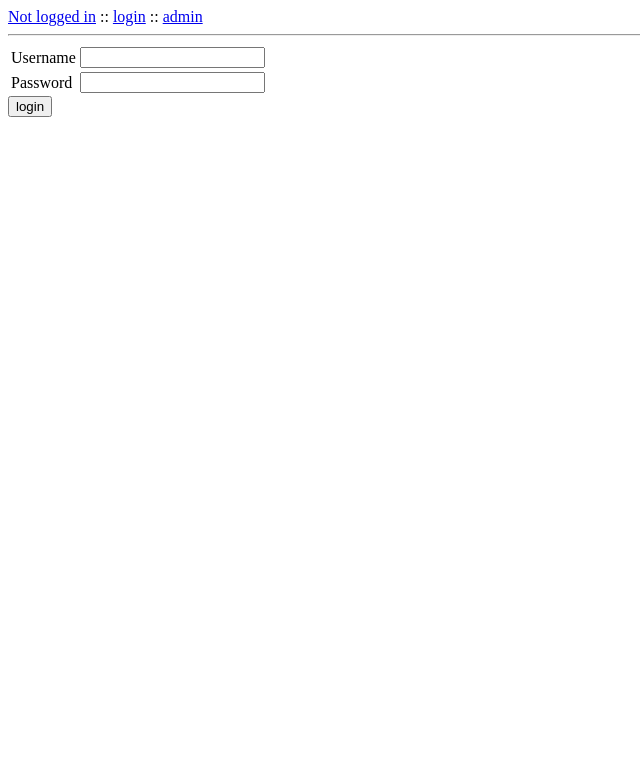
After one commit to adelton/django-activity-app, a Django app: template activity/templates/activity/login.html in a window 1280 px wide. The commit adds this page. Shown: the top 783 px of the page, without its empty margins (0-640 px from the left). Run offline with Django 3.2, Linux system fonts and the light colour scheme; the template is opened without the code that fills it, so the values that code supplies are empty, except form fields; tables that the repository leaves empty hold one stand-in row (values such as "Sample post"); form fields are guessed from the names that the template uses.

Commit message:
Add login and logout links.
(cherry picked from commit 5ab4d26df9e271cb18729ccc6c44d8ea6eb20eb6
and others)

```diff
--- /dev/null
+++ b/activity/templates/activity/base.html
@@ -0,0 +1,21 @@
+{% load staticfiles %}
+<html>
+  <head>
+  </head>
+
+  <body>
+    <div>
+      {% if user.is_anonymous %}
+      <a href="/">Not logged in</a> ::
+      <a href="{% url 'login' %}">login</a>
+      {% else %}
+      <a href="/">Logged in as {{ user }}</a> ::
+      <a href="{% url 'logout' %}">logout</a>
+      {% endif %}
+	:: <a href="/admin/">admin</a>
+    </div>
+    <hr/>
+    {% block content %}
+    {% endblock %}
+  </body>
+</html>
--- a/activity/templates/activity/index.html
+++ b/activity/templates/activity/index.html
@@ -1,4 +1,6 @@
+{% extends "activity/base.html" %}
 
+{% block content %}
 {% if activity_list %}
     <table>
     <thead>
@@ -13,3 +15,4 @@
 {% else %}
     <p>No activity recorded.</p>
 {% endif %}
+{% endblock %}
--- /dev/null
+++ b/activity/templates/activity/login.html
@@ -0,0 +1,26 @@
+{% extends "activity/base.html" %}
+
+{% block content %}
+
+{% if form.errors %}
+<p>Your username and password didn't match. Please try again.</p>
+{% endif %}
+
+<form method="post" action="{% url 'login' %}">
+{% csrf_token %}
+<table>
+<tr>
+    <td>{{ form.username.label_tag }}</td>
+    <td>{{ form.username }}</td>
+</tr>
+<tr>
+    <td>{{ form.password.label_tag }}</td>
+    <td>{{ form.password }}</td>
+</tr>
+</table>
+
+<input type="submit" value="login" />
+<input type="hidden" name="next" value="{{ next }}" />
+</form>
+
+{% endblock %}
--- a/activity/urls.py
+++ b/activity/urls.py
@@ -1,7 +1,10 @@
 from django.conf.urls import url
 
 from . import views
+from django.contrib.auth.views import login, logout
 
 urlpatterns = [
     url(r'^$', views.index, name='index'),
+    url(r'^login/$', login, name='login', kwargs={'template_name': 'activity/login.html'}),
+    url(r'^logout/$', logout, name='logout', kwargs={'next_page': '/'}),
 ]
--- a/mysite/settings.py
+++ b/mysite/settings.py
@@ -125,3 +125,5 @@ STATIC_URL = '/static/'
 ALLOWED_HOSTS = [ "*" ]
 
 INSTALLED_APPS.append( 'activity' )
+
+LOGIN_REDIRECT_URL = '/'
```
